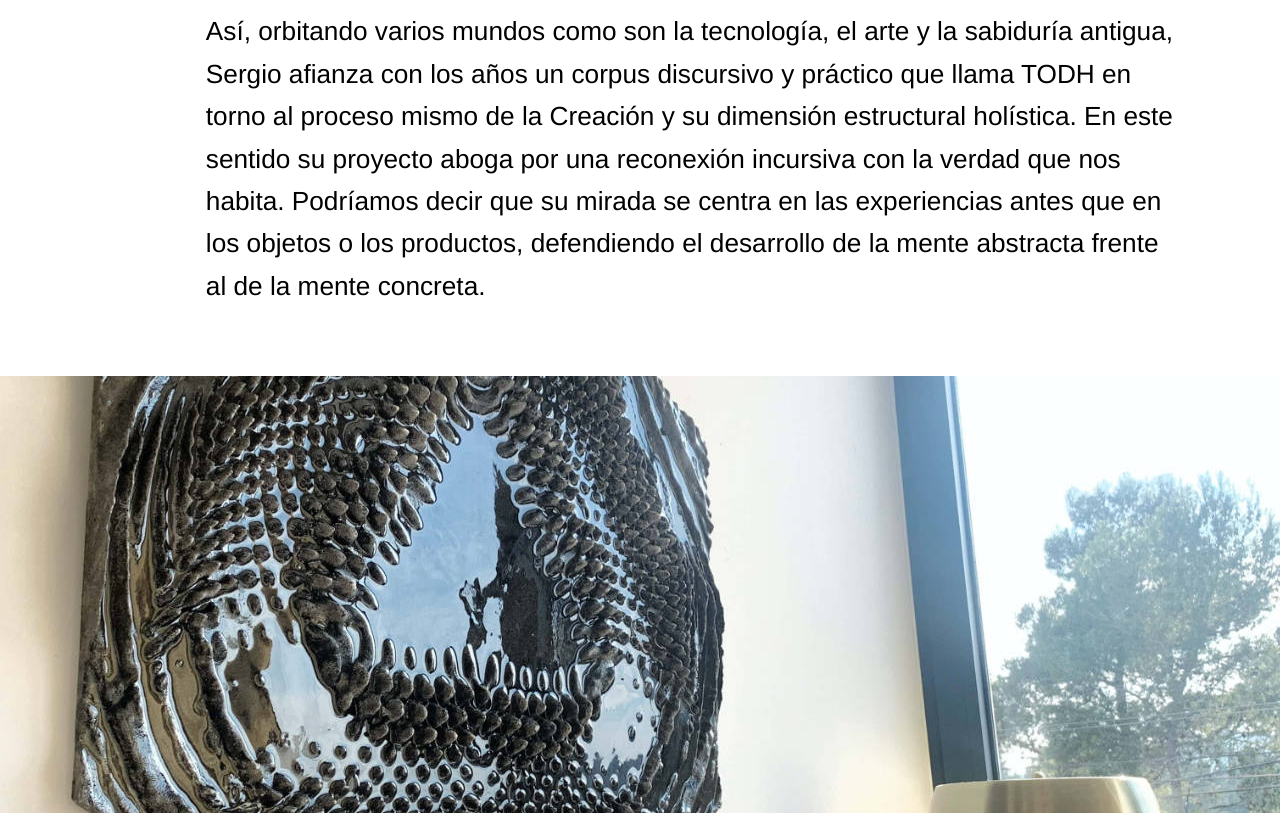
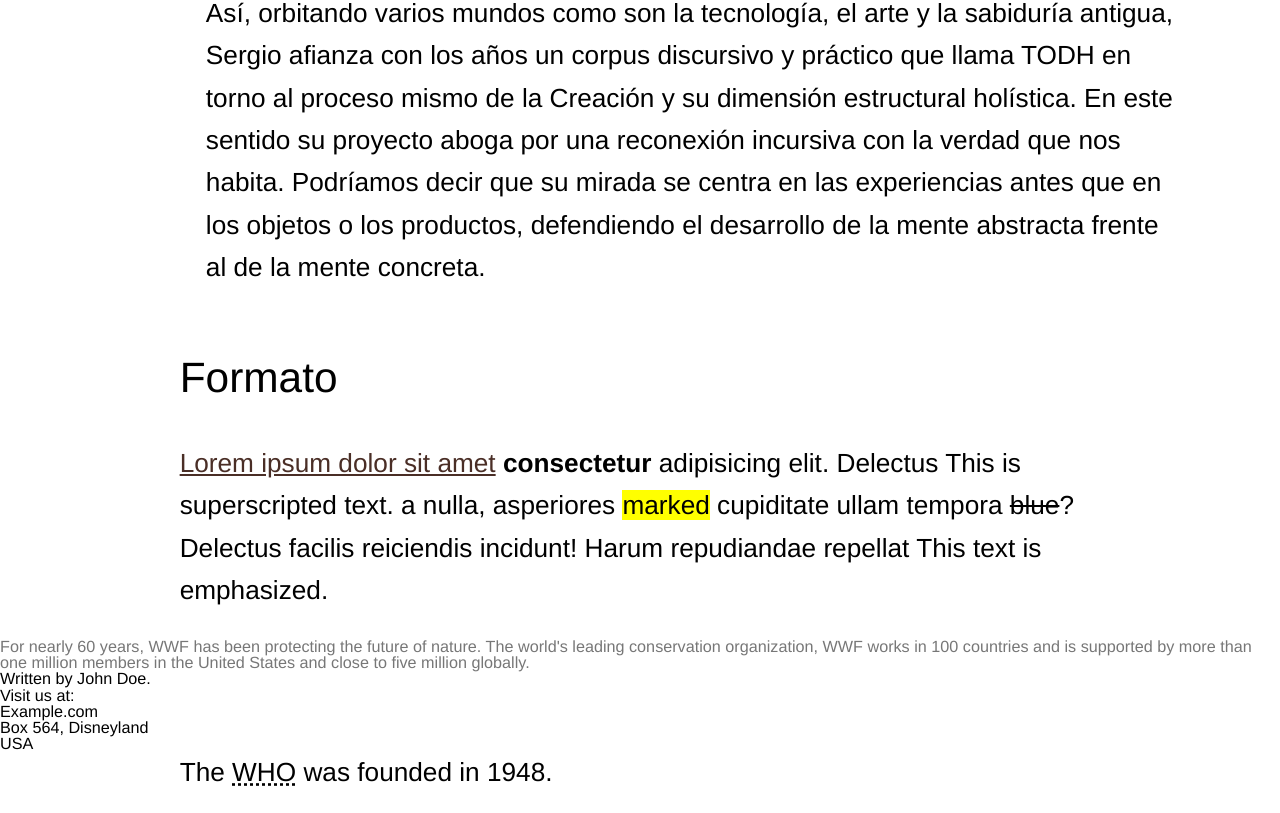
Before and after one commit to t0t/todh-old, a Vue app: page /#/info in a window 1280 px wide. Shown: the part 1987-2800 px from the top of the page. Built offline with nearby package versions, Linux system fonts and the light colour scheme.

Commit message:
componentizacion

```diff
--- a/src/styles/_variables.scss
+++ b/src/styles/_variables.scss
@@ -3,9 +3,6 @@
 // ****************************************
 
 $phi: 1.6180339887498948482;
-
-$base_font_size: 16.2px;
-$base_line_height: 122.966%;
 
 //Base proportions and scaling ratio
 $h13: 321.916;
@@ -26,6 +23,9 @@ $h-1: 0.382;
 $h-2: 0.236;
 $h-3: 0.146;
 $h-4: 0.09;
+
+$base_font_size: 16.2px;
+$base_line_height: #{$h1}em;
 
 // Fonts
 $primary_font: Avenir, Helvetica, Arial, sans-serif;
--- a/src/styles/main.scss
+++ b/src/styles/main.scss
@@ -51,7 +51,7 @@ $s6: 2300px;
 }
 
 // ****************************************
-// BASE TYPOGRAPHY
+// BASE
 // ****************************************
 
 html {
@@ -60,13 +60,17 @@ html {
 body {
   // line-height: #{$h2}rem;
 }
+
 h1,
 h2,
 h3,
 h4,
 p,
 dl,
-ul {
+ul,
+strong,
+blockquote,
+address {
   line-height: $base_line_height; //122.966%
 }
 h1 {
@@ -154,7 +158,6 @@ p {
   padding-bottom: #{$h2}rem;
   @include media(s0) {
     font-size: #{$h0}rem;
-    line-height: #{$h1}rem;
   }
   @include media(s1) {
     font-size: #{$h1}rem;
@@ -221,12 +224,23 @@ dl {
 dt {
   font-weight: bold;
 }
-dd {
+
+a {
+  // text-decoration: none;
+  color: $secondary;
 }
-ul {
+
+strong {
+  font-weight: bold;
 }
-li {
+
+blockquote {
+  color: $dark_grey;
 }
+
+// ****************************************
+// LAYOUT | MARGINS... SPACES
+// ****************************************
 
 section {
   padding: #{$h2}rem #{$h2}rem 0;
@@ -239,9 +253,7 @@ footer {
   padding: #{$h2}rem;
 }
 
-// ****************************************
-// AREAS | MARGINS... SPACES
-// ****************************************
+
 
 .golden-box {
   height: 100px;
--- a/src/views/Info.vue
+++ b/src/views/Info.vue
@@ -34,6 +34,40 @@
         defendiendo el desarrollo de la mente abstracta frente al de la mente
         concreta."
     />
+    <h3>Formato</h3>
+    <p>
+      <a href="#">Lorem ipsum dolor sit amet</a>
+      <strong> consectetur</strong>
+      adipisicing elit. <i>Delectus</i> This is <sup>superscripted</sup> text. a
+      nulla, asperiores <mark>marked</mark> cupiditate ullam tempora
+      <del>blue</del>? Delectus facilis reiciendis incidunt! Harum repudiandae
+      repellat <em>This text is emphasized.</em>
+    </p>
+    <blockquote cite="#url">
+      For nearly 60 years, WWF has been protecting the future of nature. The
+      world's leading conservation organization, WWF works in 100 countries and
+      is supported by more than one million members in the United States and
+      close to five million globally.
+    </blockquote>
+    <address>
+      Written by John Doe.<br />
+      Visit us at:<br />
+      Example.com<br />
+      Box 564, Disneyland<br />
+      USA
+    </address>
+    <p>
+      The <abbr title="World Health Organization">WHO</abbr> was founded in
+      1948.
+    </p>
+    <img src="img_the_scream.jpg" width="220" height="277" alt="The Scream" />
+    <p><cite>The Scream</cite> by Edvard Munch. Painted in 1893.</p>
+    <ul>
+      <li>Coffee</li>
+      <li>Tea</li>
+      <li>Milk</li>
+    </ul>
+
     <Card
       bgimg="img6.jpg"
       title="La raíz profunda de la Creación es el orden y sentirlo nos reconecta dando forma a la conexión de todo cuanto existe."
```
